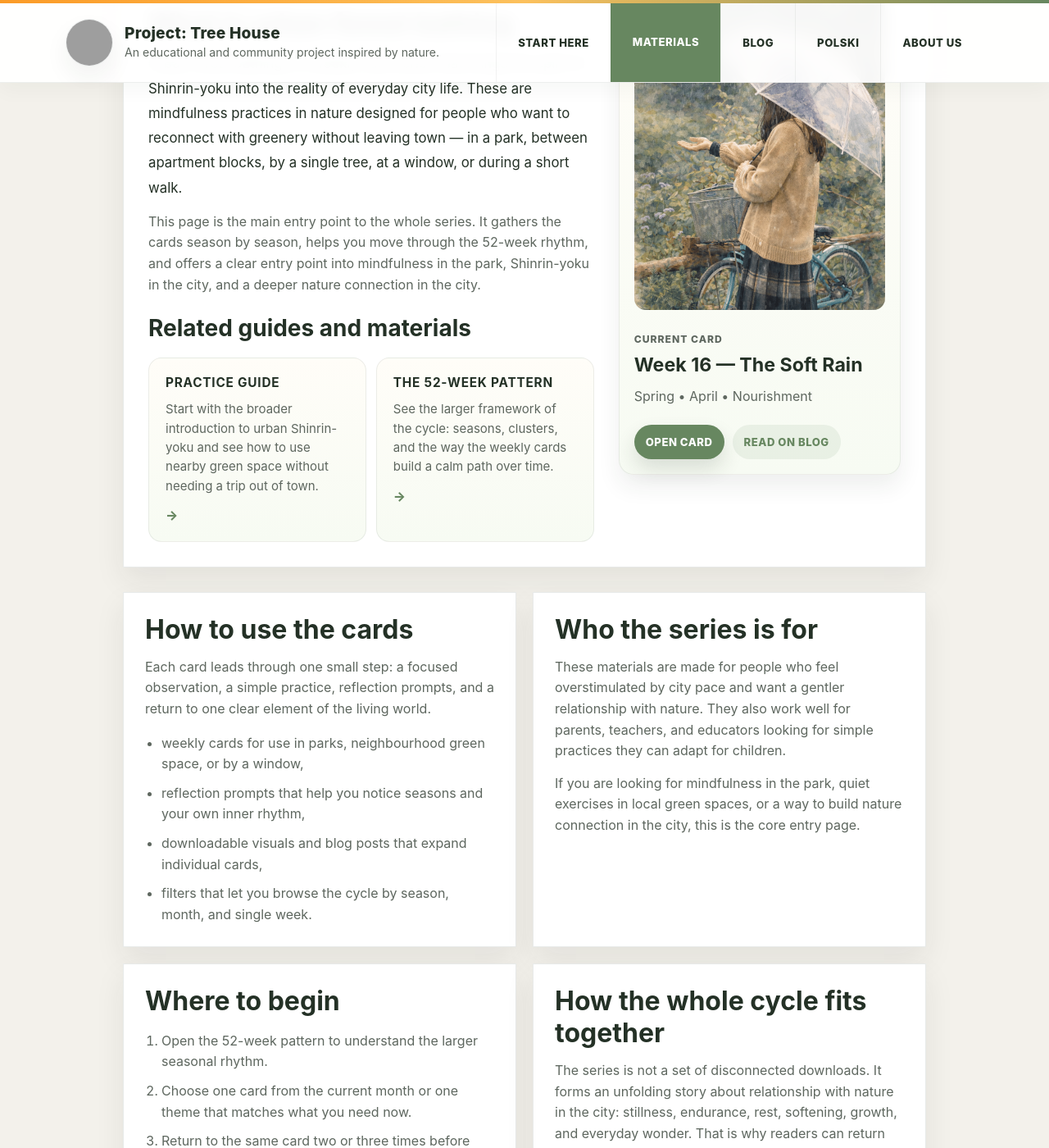
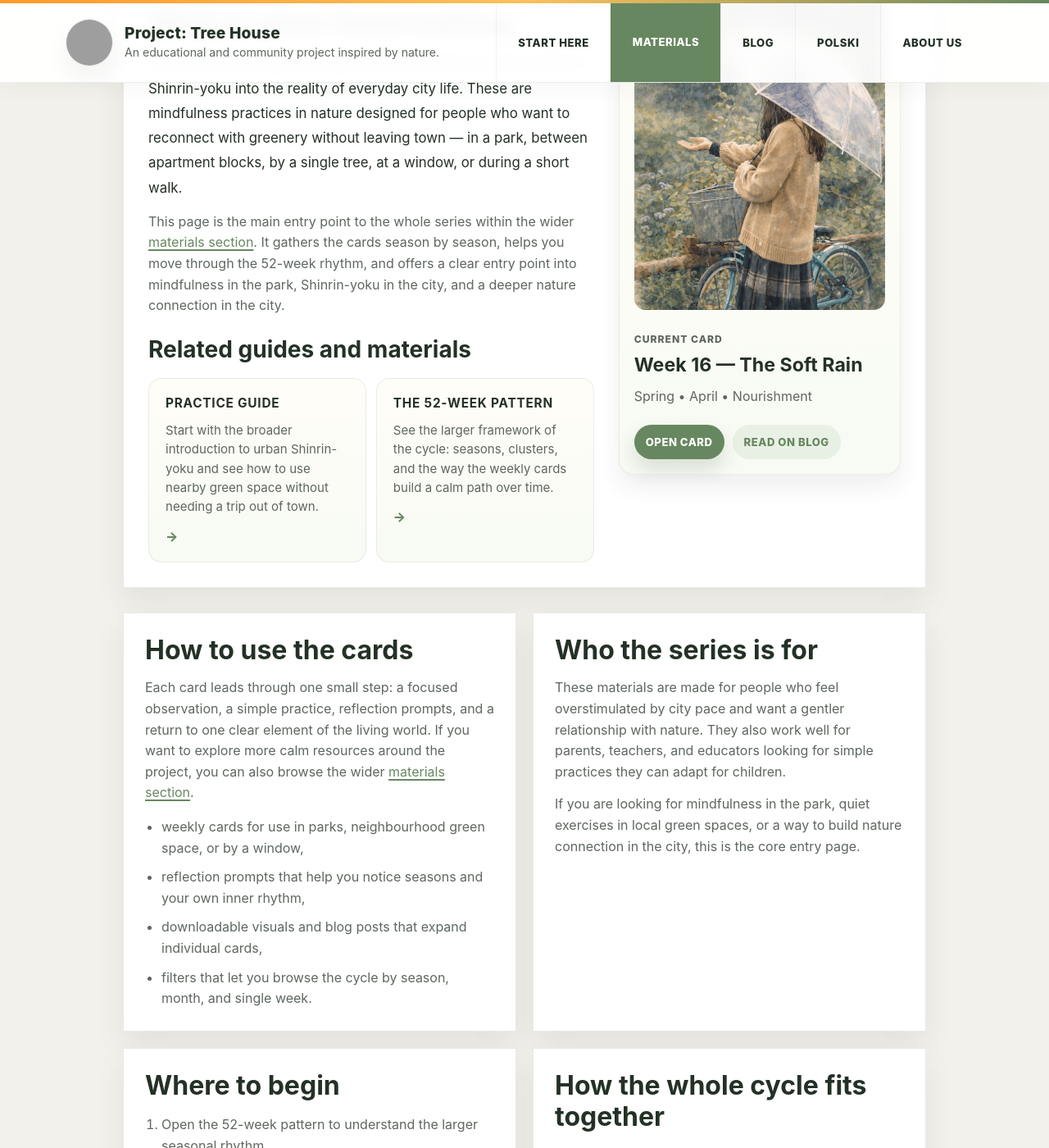
Before and after one commit to akonkia/domeknadrzewie, a Jekyll site: the page en/materials/urban-bathing/index.html, which Jekyll copies as it is, in a window 1280 px wide and 1400 px high, scrolled down 533 px. Shown: the whole window at 82% size. Built offline with Jekyll 4.4.1, drawn with Linux system fonts in a browser that asks for light colours; grey boxes are pictures that could not be loaded.

Commit message:
Add supporting internal links to urban bathing pages

```diff
--- a/en/materials/urban-bathing/index.html
+++ b/en/materials/urban-bathing/index.html
@@ -551,7 +551,7 @@
           <p class="section-kicker">Year-long cycle</p>
           <h2>What is urban forest bathing</h2>
           <p class="series-lead">Urban forest bathing is a weekly card series that brings the spirit of Shinrin-yoku into the reality of everyday city life. These are mindfulness practices in nature designed for people who want to reconnect with greenery without leaving town — in a park, between apartment blocks, by a single tree, at a window, or during a short walk.</p>
-          <p>This page is the main entry point to the whole series. It gathers the cards season by season, helps you move through the 52-week rhythm, and offers a clear entry point into mindfulness in the park, Shinrin-yoku in the city, and a deeper nature connection in the city.</p>
+          <p>This page is the main entry point to the whole series within the wider <a href="/en/materials/">materials section</a>. It gathers the cards season by season, helps you move through the 52-week rhythm, and offers a clear entry point into mindfulness in the park, Shinrin-yoku in the city, and a deeper nature connection in the city.</p>
           <div class="series-guides">
             <h2>Related guides and materials</h2>
             <div class="series-links" aria-label="Related materials">
@@ -586,7 +586,7 @@
     <section class="series-grid" aria-label="Series introduction">
       <article class="series-block">
         <h2>How to use the cards</h2>
-        <p>Each card leads through one small step: a focused observation, a simple practice, reflection prompts, and a return to one clear element of the living world.</p>
+        <p>Each card leads through one small step: a focused observation, a simple practice, reflection prompts, and a return to one clear element of the living world. If you want to explore more calm resources around the project, you can also browse the wider <a href="/en/materials/">materials section</a>.</p>
         <ul>
           <li>weekly cards for use in parks, neighbourhood green space, or by a window,</li>
           <li>reflection prompts that help you notice seasons and your own inner rhythm,</li>
--- a/materialy/kapiele_miejskie/index.html
+++ b/materialy/kapiele_miejskie/index.html
@@ -552,7 +552,7 @@
           <p class="section-kicker">Całoroczny cykl</p>
           <h2>Czym są miejskie kąpiele leśne</h2>
           <p class="series-lead">Miejskie kąpiele leśne to cotygodniowy cykl kart, który łączy inspirację shinrin-yoku z realiami codziennego życia w mieście. To ćwiczenia uważności w naturze tworzone z myślą o osobach, które chcą wracać do kontaktu z zielenią bez wyjazdu do lasu — w parku, na osiedlu, przy oknie, pod jednym drzewem albo podczas krótkiego spaceru.</p>
-          <p>Ta strona jest głównym punktem wejścia do całej serii. Zbiera karty sezon po sezonie, pomaga przejść przez rytm 52 tygodni i pokazuje, jak praktykować mindfulness w parku, miejskie shinrin-yoku i codzienny kontakt z naturą w sposób prosty, łagodny i regularny.</p>
+          <p>Ta strona jest głównym punktem wejścia do całej serii w ramach <a href="/materialy/">działu materiałów</a>. Zbiera karty sezon po sezonie, pomaga przejść przez rytm 52 tygodni i pokazuje, jak praktykować mindfulness w parku, miejskie shinrin-yoku i codzienny kontakt z naturą w sposób prosty, łagodny i regularny.</p>
           <div class="series-guides">
             <h2>Powiązane przewodniki i materiały</h2>
             <div class="series-links" aria-label="Powiązane materiały">
@@ -587,7 +587,7 @@
     <section class="series-grid" aria-label="Wprowadzenie do serii">
       <article class="series-block">
         <h2>Jak korzystać z kart</h2>
-        <p>Każda karta w serii prowadzi przez jeden mały krok: obserwację, krótkie zadanie, pytania do refleksji i powrót do jednego konkretnego motywu w przyrodzie.</p>
+        <p>Każda karta w serii prowadzi przez jeden mały krok: obserwację, krótkie zadanie, pytania do refleksji i powrót do jednego konkretnego motywu w przyrodzie. Jeśli chcesz zobaczyć też inne spokojne zasoby, zajrzyj do <a href="/materialy/sezonowe/">materiałów sezonowych</a> i pozostałych sekcji materiałów.</p>
         <ul>
           <li>tygodniowe karty z ćwiczeniem do wykonania w miejskiej zieleni lub przy oknie,</li>
           <li>pytania, które pomagają zauważać rytm pór roku i własne samopoczucie,</li>
```
